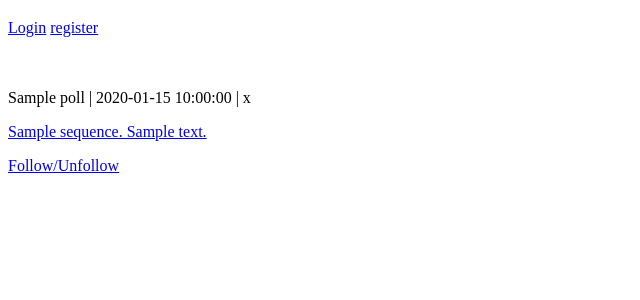
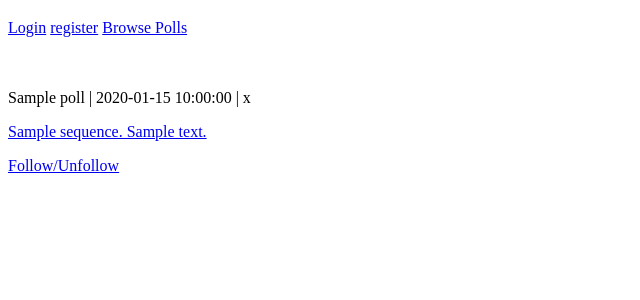
Before and after one commit to bogey1185/GA-Unit4_PythonApp, a Python web app: template templates/show.html in a window 1280 px wide. Shown: the top 300 px of the page, without its empty margins (0-640 px from the left). Run offline with Jinja, Linux system fonts and the light colour scheme; the template is opened without the code that fills it: most values are stand-ins (such as "Sample title", 1, 10 or a date in 2020).

Commit message:
fix bug displaying new polls in expired column as well

```diff
--- a/app.py
+++ b/app.py
@@ -145,7 +145,7 @@ def new_poll():
                 )
 
         flash('Your poll have been posted', 'success')
-        return redirect(url_for('index'))
+        return redirect(url_for('stream'))
 
     # get route
     return render_template('new_poll.html', form=form)
@@ -161,8 +161,8 @@ def new_poll():
 @app.route('/stream/')
 def stream():
     #get all active and expired polls that are public
-    active_polls = models.Poll.select().where(models.Poll.expiration_date >= datetime.date.today() and models.Poll.private == 'public').order_by(models.Poll.expiration_date)
-    expired_polls = models.Poll.select().where(models.Poll.expiration_date < datetime.date.today() and models.Poll.private == 'public').order_by(-models.Poll.date)
+    active_polls = models.Poll.select().where((models.Poll.expiration_date >= datetime.date.today()) & (models.Poll.private == 'public')).order_by(models.Poll.expiration_date)
+    expired_polls = models.Poll.select().where((models.Poll.expiration_date < datetime.date.today()) & (models.Poll.private == 'public')).order_by(-models.Poll.date)
 
     #in order to make sure database is continually updating and keeping the active property
     #properly set to True or False depending on whether poll is active, this quick loop runs when
--- a/templates/layout.html
+++ b/templates/layout.html
@@ -19,9 +19,11 @@
                 {% if current_user.is_authenticated %}
                     <a href="{{url_for('logout')}}" title="logout">Logout</a>
                     <a href="{{url_for('new_poll')}}" title="new_poll">Create Poll</a>
+                    <a href="{{url_for('stream')}}" title="stream">Browse Polls</a>
                 {% else %}
                     <a href="{{url_for('login')}}" title="login">Login</a>
                     <a href="{{url_for('register')}}" title="register">register</a>
+                    <a href="{{url_for('stream')}}" title="stream">Browse Polls</a>
                 {% endif %}
             </div>
         </div>
```
